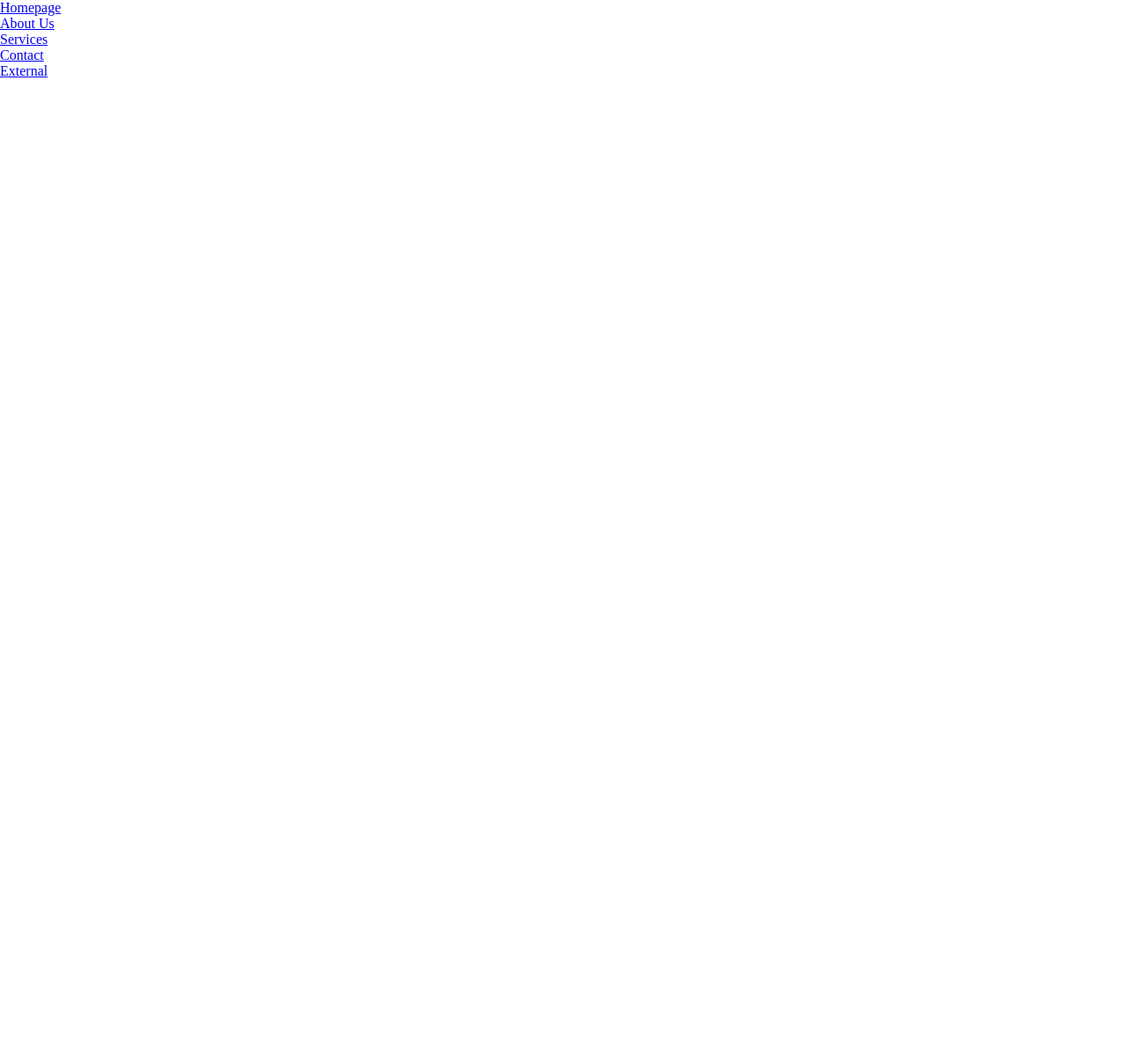
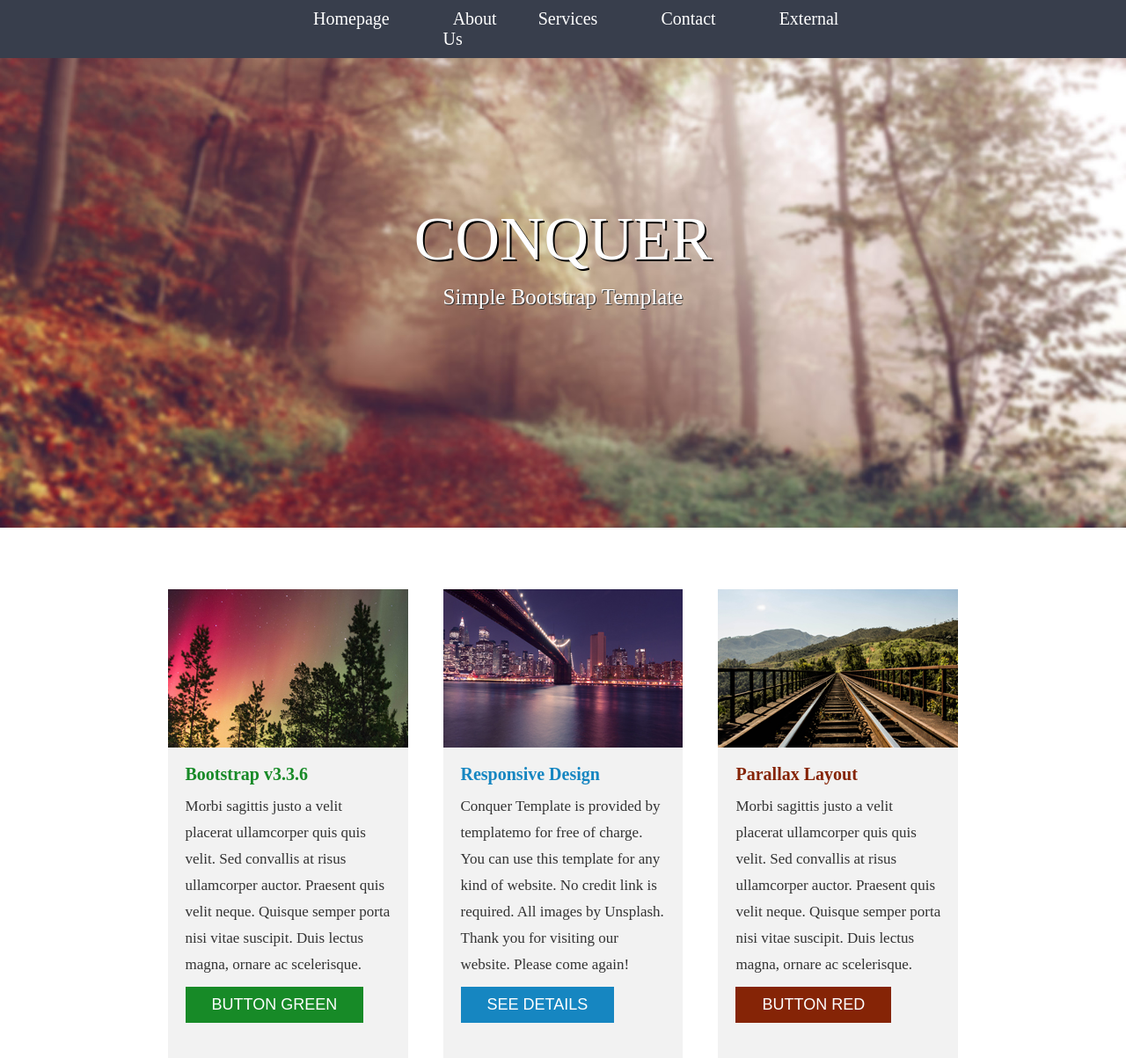
Before and after one commit to johnakpaojonugwa/Group-assignment, a plain HTML site: page index.html in a window 1280 px wide. Shown: the whole page at 88% size. Before the commit the page ends 800 px from the top, so only its background shows below. Drawn offline with Linux system fonts and the light colour scheme.

Commit message:
created nav, hero and section 1 divs

```diff
--- a/index.html
+++ b/index.html
@@ -3,7 +3,7 @@
 <head>
     <meta charset="UTF-8">
     <meta name="viewport" content="width=device-width, initial-scale=1.0">
-    <title>Document</title>
+    <title>Clone:Templatemo</title>
     <link rel="stylesheet" href="style.css">
 </head>
 <body>
@@ -19,5 +19,47 @@
         </div>
     </nav>
 
+    <!-- section 1 -->
+    <div class="hero_banner">
+        <div class="text_content">
+            <h1>Conquer</h1>
+            <h4>Simple Bootstrap Template</h4>
+        </div>
+
+    </div>
+    <!-- section 2 -->
+    <div class="section_2">
+        <div class="left">
+            <div class="top">
+                <img src="./image/1-1.jpg" alt="image" class="top_img">
+            </div>
+            <div class="bottom">
+                <h4>Bootstrap v3.3.6</h4>
+                <p>Morbi sagittis justo a velit placerat ullamcorper quis quis velit. Sed convallis at risus ullamcorper auctor. Praesent quis velit neque. Quisque semper porta nisi vitae suscipit. Duis lectus magna, ornare ac scelerisque.</p>
+                <button class="btn">Button Green</button>
+            </div>
+        </div>
+        <div class="middle">
+            <div class="top">
+                <img src="./image/1-2.jpg" alt="image" class="top_img">
+            </div>
+            <div class="bottom1">
+                <h4>Responsive Design</h4>
+                <p>Conquer Template is provided by templatemo for free of charge. You can use this template for any kind of website. No credit link is required. All images by Unsplash. Thank you for visiting our website. Please come again!</p>
+                <button class="btn1">See Details</button>
+            </div>
+        </div>
+        <div class="right">
+            <div class="top">
+                <img src="./image/1-3.jpg" alt="image" class="top_img">
+            </div>
+            <div class="bottom2">
+                <h4>Parallax Layout</h4>
+                <p>Morbi sagittis justo a velit placerat ullamcorper quis quis velit. Sed convallis at risus ullamcorper auctor. Praesent quis velit neque. Quisque semper porta nisi vitae suscipit. Duis lectus magna, ornare ac scelerisque.</p>
+                <button class="btn2">Button Red</button>
+            </div>
+        </div>
+    </div>
+
 </body>
 </html>
--- a/style.css
+++ b/style.css
@@ -3,3 +3,201 @@
     padding: 0;
     box-sizing: border-box;
 }
+.navigation {
+    width: 100%;
+    background-color: #383E4C;
+    border-color: #383E4C;
+    margin: 0 0 20px;
+    padding: auto;
+    position: fixed;
+}
+.nav_bar {
+    text-align: center;
+}
+.links_column {
+    width: 50%;
+    display: flex;
+    margin: auto;
+}
+.links_column li {
+    list-style: none;
+    padding: 10px;
+    position: relative;
+    padding: 9px 10px;
+    background-color: transparent;
+    border: 1px solid transparent;
+}
+.links_column a {
+    text-decoration: none;
+    font-size: 20px;
+    color: #fff;
+    padding: 15px 25px;
+}
+.hero_banner {
+    background-image: url(./image/bg-1.jpg);
+    background-position: center;
+    background-size: cover;
+    width: 100%;
+    height: 600px;
+}
+.text_content {
+    text-align: center;
+    margin: auto;
+    padding: 230px;
+
+}
+.hero_banner h1 {
+    font-size: 70px;
+    line-height: 1.2;
+    font-weight: 500;
+    text-transform: uppercase;
+    text-shadow: 2px 2px #000;
+    color: #fff;
+}
+.hero_banner h4 {
+    font-size: 25px;
+    color: #fff;
+    text-shadow: 1px 1px #333;
+    margin-top: 10px;
+    margin-bottom: 10px;
+    font-weight: 500;
+}
+.section_2 {
+    width: 80%;
+    margin: auto;
+    display: flex;
+    justify-content: center;
+    padding-top: 70px;
+    gap: 40px;
+}
+.left {
+    width: 26.66%;
+    padding-bottom: 40px;
+    background-color: #f2f2f2;
+}
+.top {
+    width: 100%;
+
+}
+.top_img {
+    width: 100%;
+    height: 180px;
+}
+.bottom {
+    width: 100%;
+    padding: 0 20px;
+    margin: 15px 0 0;
+}
+.bottom h4 {
+    color: #178A27;
+    text-align: left;
+    font-size: 20px;
+    font-weight: 700;
+    margin-bottom: 10px;
+}
+.bottom p {
+    text-align: left;
+    font-size: 17px;
+    line-height: 30px;
+    margin-bottom: 10px;
+    color: #333333;
+    margin: auto;
+    padding-bottom: 10px;
+}
+.btn {
+    padding: 10px 30px;
+    border: 5px;
+    font-size: 18px;
+    border: none;
+    text-transform: uppercase;
+    color: #fff;
+    cursor: pointer;
+    transition: all 0.3s ease;
+    background: #178A27;
+}
+
+.middle {
+    width: 26.66%;
+    padding-bottom: 40px;
+    background-color: #f2f2f2;
+}
+.top {
+    width: 100%;
+
+}
+.top_img {
+    width: 100%;
+    height: 180px;
+}
+.bottom1 {
+    width: 100%;
+    padding: 0 20px;
+    margin: 15px 0 0;
+}
+.bottom1 h4 {
+    color: #1686c1;
+    text-align: left;
+    font-size: 20px;
+    font-weight: 700;
+    margin-bottom: 10px;
+}
+.bottom1 p {
+    text-align: left;
+    font-size: 17px;
+    line-height: 30px;
+    margin-bottom: 10px;
+    color: #333333;
+    margin: auto;
+    padding-bottom: 10px;
+}
+.btn1 {
+    padding: 10px 30px;
+    border: 5px;
+    font-size: 18px;
+    border: none;
+    text-transform: uppercase;
+    color: #fff;
+    cursor: pointer;
+    transition: all 0.3s ease;
+    background: #1686c1;
+text-align: center;}
+
+.right {
+    width: 26.66%;
+    padding-bottom: 40px;
+    background-color: #f2f2f2;
+}
+
+.bottom2 {
+    width: 100%;
+    padding: 0 20px;
+    margin: 15px 0 0;
+}
+.bottom2 h4 {
+    color: #852406;
+    text-align: left;
+    font-size: 20px;
+    font-weight: 700;
+    margin-bottom: 10px;
+}
+.bottom2 p {
+    text-align: left;
+    font-size: 17px;
+    line-height: 30px;
+    margin-bottom: 10px;
+    color: #333333;
+    margin: auto;
+    padding-bottom: 10px;
+}
+.btn2 {
+    padding: 10px 30px;
+    border: 5px;
+    font-size: 18px;
+    border: none;
+    text-transform: uppercase;
+    color: #fff;
+    cursor: pointer;
+    transition: all 0.3s ease;
+    background: #852406;
+    align-items: center;
+}
```
Also changed, not shown: image/1-1.jpg (added), image/1-2.jpg (added), image/1-3.jpg (added), image/2-1.jpg (added), image/2-2.jpg (added), image/4-1.jpg (added), image/4-2.jpg (added), image/4-3.jpg (added), image/4-4.jpg (added), image/bg-1.jpg (added), image/bg-2.jpg (added), image/bg-3.jpg (added).
